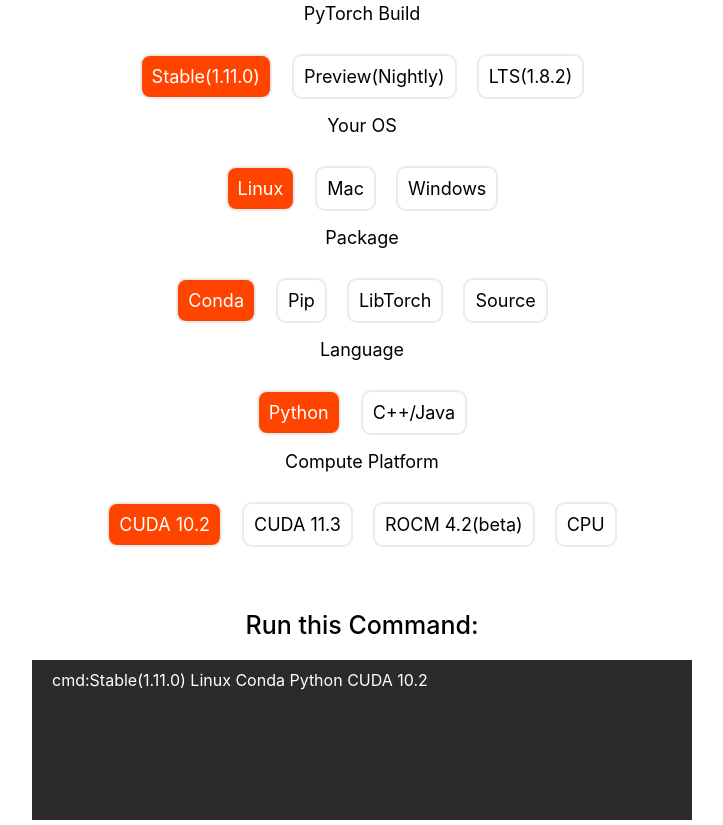
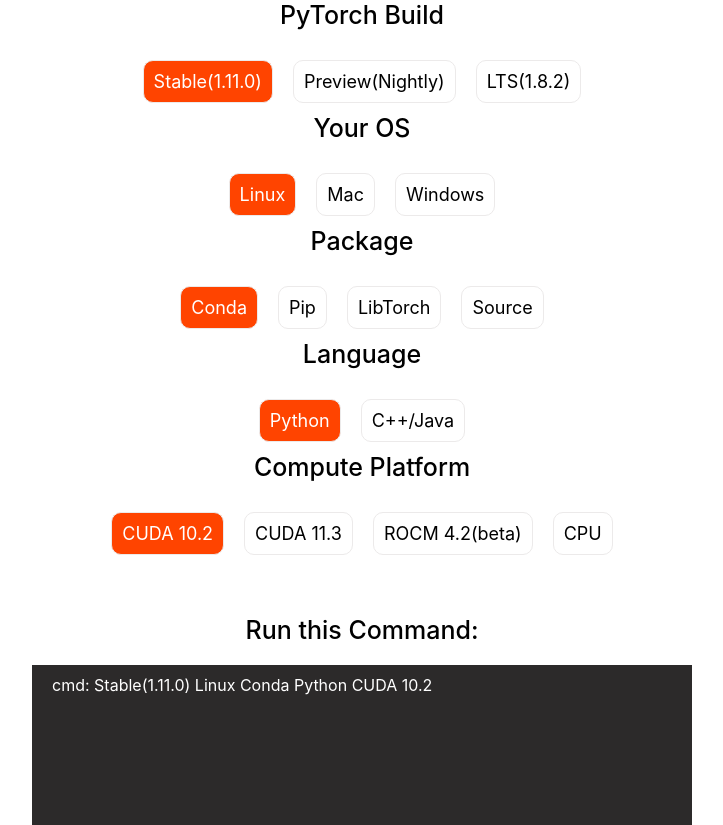
Before and after one commit to 97-Jeffrey/PyTorch-Widgets-Redesign, a React (Create React App) app: page / in a window 1280 px wide. Shown: the whole page, without its empty margins (278-1001 px from the left). Built offline with nearby package versions, Linux system fonts and the light colour scheme.

Commit message:
style changes in wdiget component

```diff
--- a/src/App.js
+++ b/src/App.js
@@ -20,7 +20,6 @@
     "Compute Platform":"CUDA 10.2"
   })
 
-
   return (
     <div className="App">
       <div className="widgets-section">
@@ -36,7 +35,7 @@
       </div>
       <div className='command-section'>
         <CommandSection
-            selectedWidgetsData={selectedWidgetsData}
+          selectedWidgetsData={selectedWidgetsData}
         />
       </div>
     </div>
--- a/src/components/commandSection.js
+++ b/src/components/commandSection.js
@@ -1,7 +1,7 @@
 import React, { Fragment }from 'react';
 import "./commandSection.css";
 
-const CommandSection = ({ selectedWidgetsData}) =>{
+const CommandSection = ({ selectedWidgetsData }) =>{
 
   const {
     "PyTorch Build": pytorch,
@@ -9,15 +9,15 @@
     Package,
     "Language":language,
     "Compute Platform":platform
+  } = selectedWidgetsData;
 
-  } = selectedWidgetsData;
   return (
     <Fragment>
       <div className='command-text'>
         Run this Command:
       </div>
       <div className="command">
-         cmd:{pytorch} {os} {Package} {language} {platform}
+         cmd: {pytorch} {os} {Package} {language} {platform}
       </div>
     </Fragment>
   )
--- /dev/null
+++ b/src/components/widget.css
@@ -0,0 +1,17 @@
+.widget {
+  margin: 10px;
+  border: 1.5px solid rgb(236, 234, 234);
+  border-radius: 10px;
+  padding: 10px 10px;
+}
+
+.active {
+  background-color: #f40;
+  color: #fff;
+}
+
+.widget:hover {
+  background-color: #f40;
+  color: #fff;
+  cursor: pointer;
+}
--- /dev/null
+++ b/src/components/widget.js
@@ -0,0 +1,19 @@
+import React, { Fragment } from 'react';
+
+//import css file
+import "./widget.css"
+
+const Widget = ({index, onClick, selectedwidget, selection}) =>{
+
+  return(
+    <Fragment>
+      <div
+        key={index}
+        onClick={onClick}
+        className={ selectedwidget=== index? "widget active":"widget"}>{selection}
+      </div>
+    </Fragment>
+  )
+}
+
+export default Widget;
--- a/src/components/widgetSection.css
+++ b/src/components/widgetSection.css
@@ -3,20 +3,7 @@
   margin-top: 20px;
 }
 
-.widget {
-  margin: 10px;
-  border: 2px solid rgb(236, 234, 234);
-  border-radius: 10px;
-  padding: 10px 10px;
+.section-groupName {
+  font-size: 25px;
+  font-weight: 500;
 }
-
-.active{
-  background-color: #f40;
-  color: #fff;
-}
-
-.widget:hover {
-  background-color: #f40;
-  color: #fff;
-  cursor: pointer;
-}
--- a/src/components/widgetSection.js
+++ b/src/components/widgetSection.js
@@ -1,5 +1,10 @@
-import React, {useState, Fragment }from 'react';
+import React, { useState, Fragment } from 'react';
+
+// import css file
 import './widgetSection.css'
+
+// import components:
+import Widget from './widget';
 
 
 const WidgetSection = ({ data, selectedWidgetsData, setSelectedWidgetsData
@@ -21,18 +26,20 @@
   return (
     <Fragment>
       <div className="section ">
-        <div>
+        <div className="section-groupName">
           {groupName}
         </div>
         <div className="widgets">
-          {selections.map((each, index)=>{
+          {selections.map((selection, index)=>{
             return (
-              <div
+              <Widget
                 key={index}
+                index ={index}
+                selection={selection}
                 onClick={()=>clickWidget(index)}
-                className={ selectedwidget=== index? "widget active":"widget"}>{each}
-
-              </div>)
+                selectedwidget={selectedwidget}
+              />
+              )
           })}
         </div>
       </div>
```
